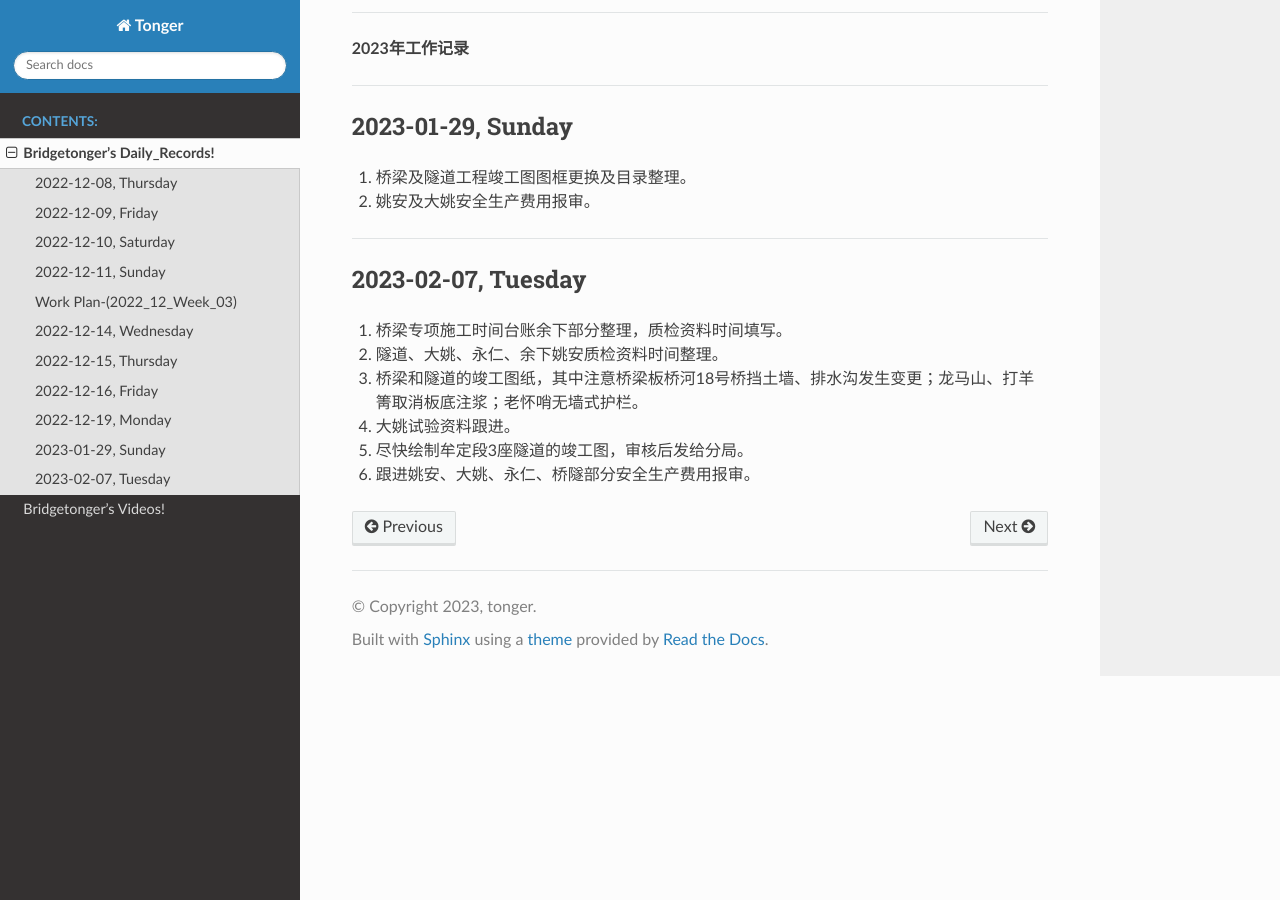
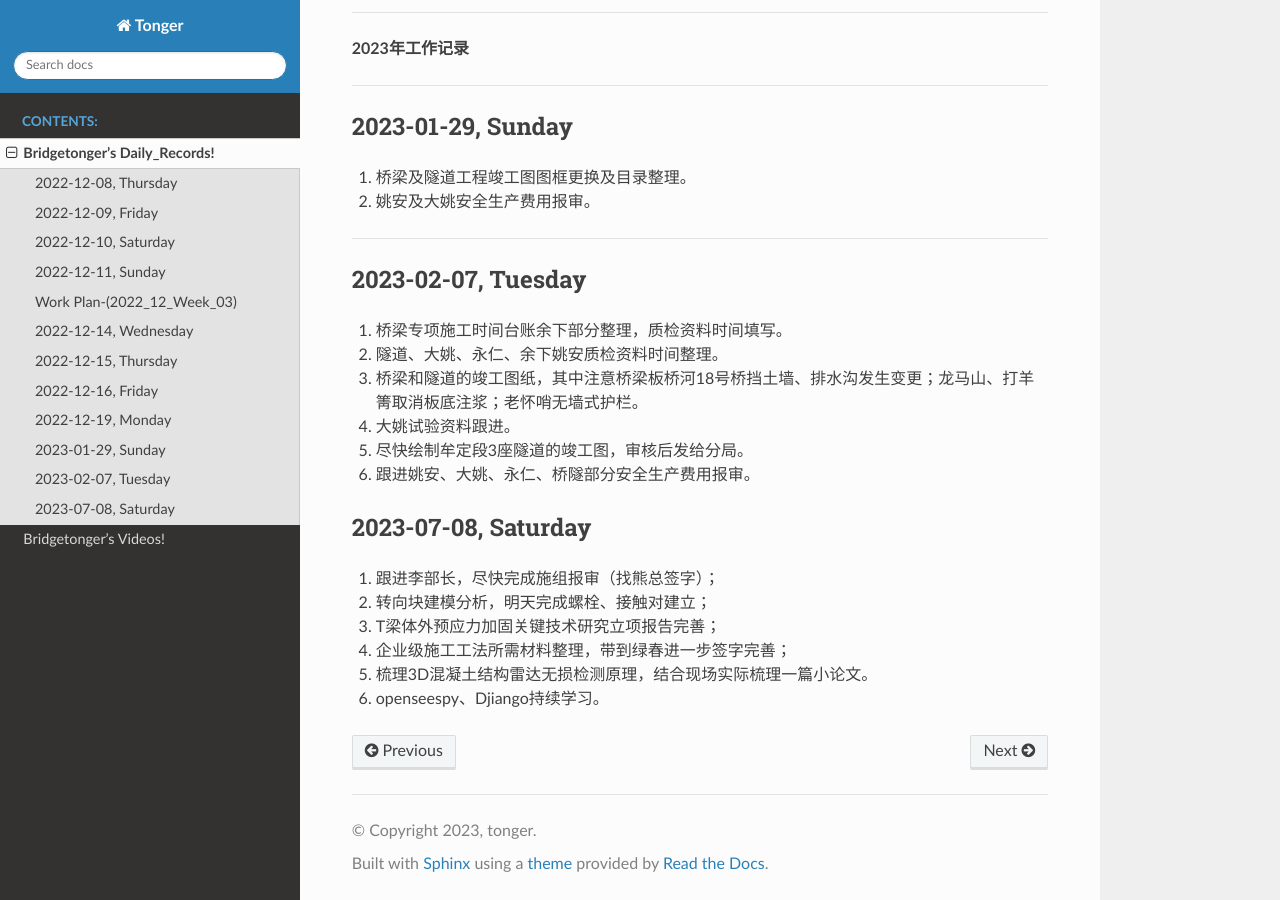
Before and after one commit to Tonggper/Tonger, a Sphinx documentation site: the page built from source/Daily_Records.rst, in a window 1280 px wide and 900 px high, scrolled down 2749 px. Built offline with Sphinx 7.4.7 and the Read the Docs theme 2.0.0, drawn with Linux system fonts in a browser that asks for light colours.

Commit message:
Update Daily_Records.rst

```diff
--- a/source/Daily_Records.rst
+++ b/source/Daily_Records.rst
@@ -136,3 +136,13 @@ Work Plan-(2022_12_Week_03)
 4. 大姚试验资料跟进。
 5. 尽快绘制牟定段3座隧道的竣工图，审核后发给分局。
 6. 跟进姚安、大姚、永仁、桥隧部分安全生产费用报审。
+
+2023-07-08, Saturday
+------------------------------
+
+1. 跟进李部长，尽快完成施组报审（找熊总签字）；
+2. 转向块建模分析，明天完成螺栓、接触对建立；
+3. T梁体外预应力加固关键技术研究立项报告完善；
+4. 企业级施工工法所需材料整理，带到绿春进一步签字完善；
+5. 梳理3D混凝土结构雷达无损检测原理，结合现场实际梳理一篇小论文。
+6. openseespy、Djiango持续学习。
```
